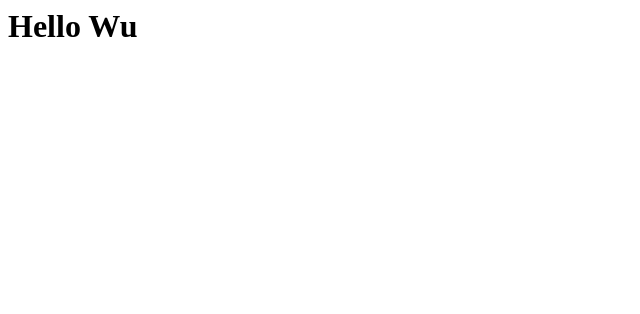
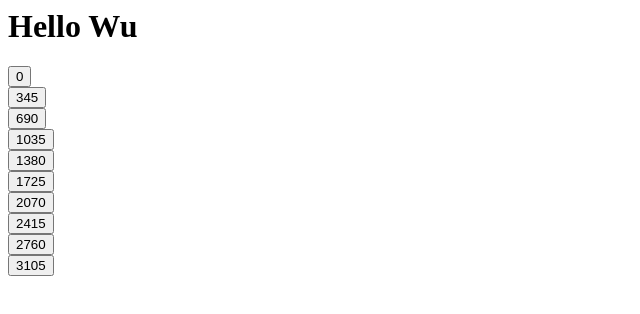
Before and after one commit to emmsdan/wu, a plain HTML site: page index.html in a window 1280 px wide. Shown: the whole page, without its empty margins (0-640 px from the left). Drawn offline with Linux system fonts and the light colour scheme.

Commit message:
print array to div

```diff
--- a/index.html
+++ b/index.html
@@ -5,5 +5,7 @@
  const iod = document.getElementById('iod')
 
  const list = Array(10).fill('345')
-
+ list.forEach((item, index)=> {
+     iod.innerHTML += `<button>${item * index}</button> <br />`
+ })
 </script>
```
